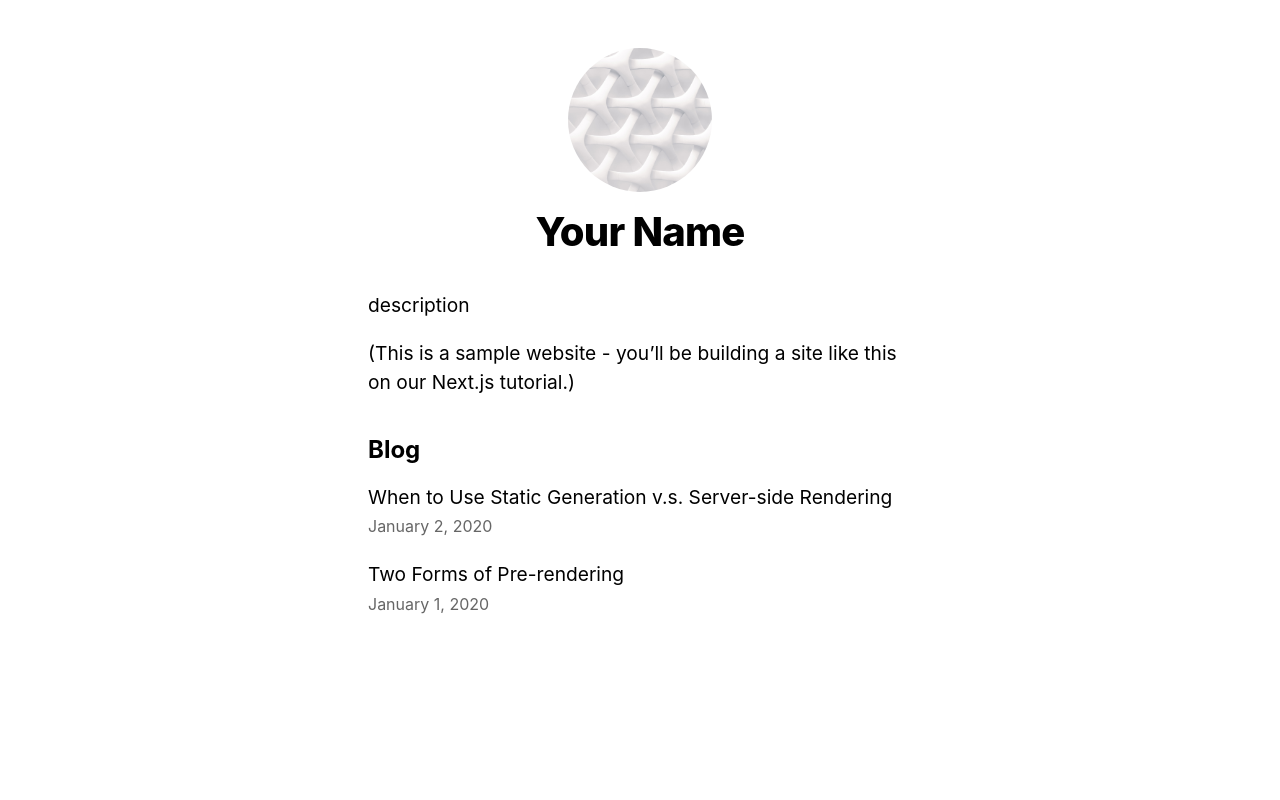
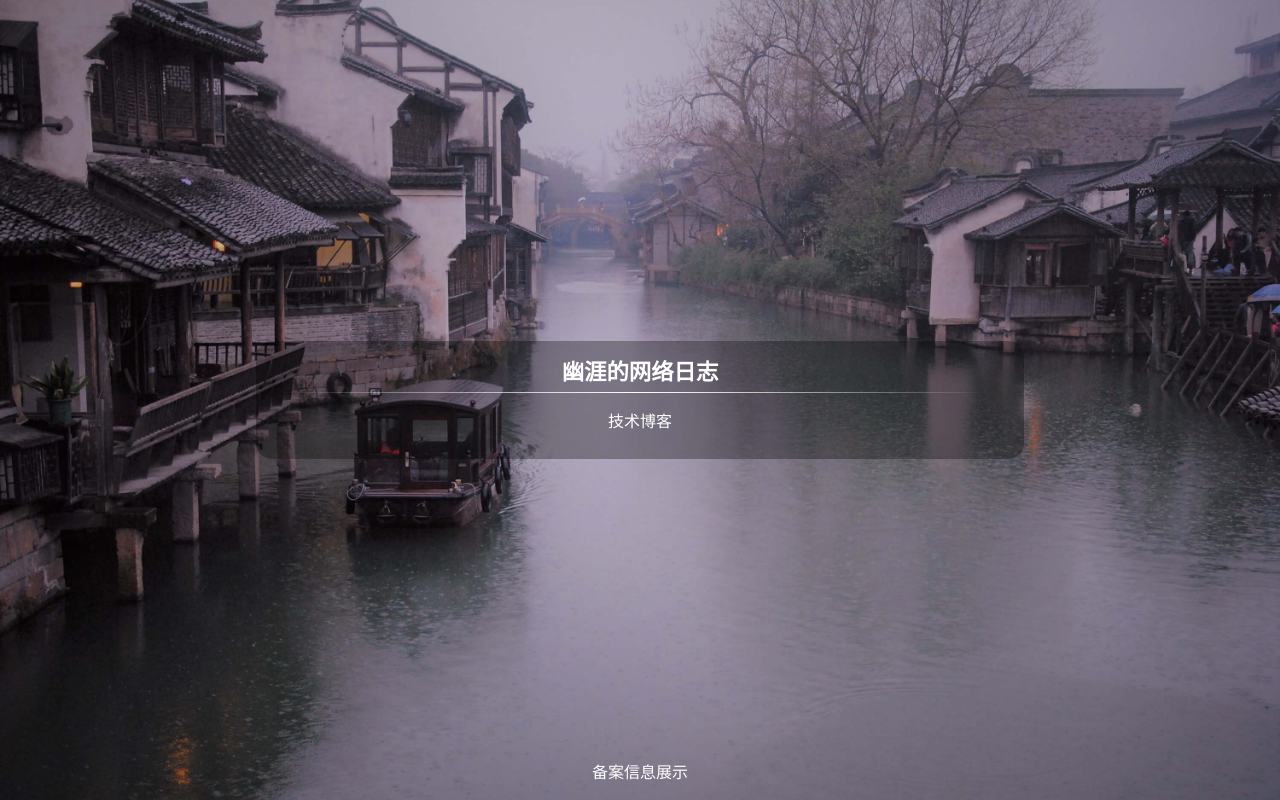
Before and after one commit to qiyueximeng/blog, a Next.js app: page / in a window 1280 px wide. Built offline with nearby package versions, Linux system fonts and the light colour scheme.

Commit message:
feat: add home page

```diff
--- a/components/layout.js
+++ b/components/layout.js
@@ -5,7 +5,7 @@ import utilStyles from "../styles/utils.module.css";
 import Link from "next/link";
 
 const name = "Your Name";
-export const siteTitle = "Next.js Sample Website";
+export const siteTitle = "幽涯的网络日志";
 
 export default function Layout({ children, home }) {
   return (
--- a/next.config.js
+++ b/next.config.js
@@ -1,5 +1,8 @@
 module.exports = {
   experimental: {
     outputStandalone: true,
+    images: {
+      layoutRaw: true,
+    },
   },
-}
+};
--- a/pages/index.js
+++ b/pages/index.js
@@ -2,8 +2,10 @@ import Head from "next/head";
 import Link from "next/link";
 import Layout, { siteTitle } from "../components/layout";
 import utilStyles from "../styles/utils.module.css";
+import styles from "../styles/index.module.css";
 import { getSortedPostsData } from "../lib/posts";
 import Date from "../components/date";
+import Image from "next/image";
 
 export async function getStaticProps() {
   const allPostsData = getSortedPostsData();
@@ -16,20 +18,24 @@ export async function getStaticProps() {
 
 export default function Home({ allPostsData }) {
   return (
-    <Layout home>
+    <div className={styles.app}>
       <Head>
         <title>{siteTitle}</title>
       </Head>
 
-      <section className={utilStyles.headingMd}>
-        <p>description</p>
-        <p>
-          (This is a sample website - you’ll be building a site like this on{" "}
-          <a href="https://nextjs.org/learn">our Next.js tutorial</a>.)
-        </p>
+      <section className={styles.container}>
+        <div className={styles.name}>{siteTitle}</div>
+        <div className={styles.line}></div>
+        <ul className={styles.list}>
+          <li>
+            <Link href="/posts">技术博客</Link>
+          </li>
+        </ul>
       </section>
 
-      <section className={`${utilStyles.headingMd} ${utilStyles.padding1px}`}>
+      <footer className={styles.footer}>备案信息展示</footer>
+
+      {/* <section className={`${utilStyles.headingMd} ${utilStyles.padding1px}`}>
         <h2 className={utilStyles.headingLg}>Blog</h2>
         <ul className={utilStyles.list}>
           {allPostsData.map(({ id, date, title }) => (
@@ -42,7 +48,7 @@ export default function Home({ allPostsData }) {
             </li>
           ))}
         </ul>
-      </section>
-    </Layout>
+      </section> */}
+    </div>
   );
 }
--- /dev/null
+++ b/pages/posts/index.js
@@ -0,0 +1,3 @@
+export default function Posts() {
+  return <div>博客首页</div>;
+}
--- a/styles/globals.css
+++ b/styles/globals.css
@@ -1,21 +1,150 @@
+/* reset */
+
 html,
+body,
+div,
+span,
+applet,
+object,
+iframe,
+h1,
+h2,
+h3,
+h4,
+h5,
+h6,
+p,
+blockquote,
+pre,
+a,
+abbr,
+acronym,
+address,
+big,
+cite,
+code,
+del,
+dfn,
+em,
+img,
+ins,
+kbd,
+q,
+s,
+samp,
+small,
+strike,
+strong,
+sub,
+sup,
+tt,
+var,
+b,
+u,
+i,
+center,
+dl,
+dt,
+dd,
+menu,
+ol,
+ul,
+li,
+fieldset,
+form,
+label,
+legend,
+table,
+caption,
+tbody,
+tfoot,
+thead,
+tr,
+th,
+td,
+article,
+aside,
+canvas,
+details,
+embed,
+figure,
+figcaption,
+footer,
+header,
+hgroup,
+main,
+menu,
+nav,
+output,
+ruby,
+section,
+summary,
+time,
+mark,
+audio,
+video {
+  margin: 0;
+  padding: 0;
+  border: 0;
+  font-size: 100%;
+  font: inherit;
+  vertical-align: baseline;
+  box-sizing: border-box;
+}
+/* HTML5 display-role reset for older browsers */
+article,
+aside,
+details,
+figcaption,
+figure,
+footer,
+header,
+hgroup,
+main,
+menu,
+nav,
+section {
+  display: block;
+}
+/* HTML5 hidden-attribute fix for newer browsers */
+*[hidden] {
+  display: none;
+}
 body {
-  padding: 0;
-  margin: 0;
-  font-family: -apple-system, BlinkMacSystemFont, Segoe UI, Roboto, Oxygen,
-    Ubuntu, Cantarell, Fira Sans, Droid Sans, Helvetica Neue, sans-serif;
+  line-height: 1;
 }
-
+menu,
+ol,
+ul {
+  list-style: none;
+}
+blockquote,
+q {
+  quotes: none;
+}
+blockquote:before,
+blockquote:after,
+q:before,
+q:after {
+  content: "";
+  content: none;
+}
+table {
+  border-collapse: collapse;
+  border-spacing: 0;
+}
 a {
   color: inherit;
   text-decoration: none;
 }
 
-* {
-  box-sizing: border-box;
+/* global css */
+
+html,
+body,
+#__next {
+  font-family: -apple-system, BlinkMacSystemFont, Segoe UI, Roboto, Oxygen,
+    Ubuntu, Cantarell, Fira Sans, Droid Sans, Helvetica Neue, sans-serif;
+  height: 100vh;
+  width: 100vw;
 }
-
-img {
-  display: block;
-  max-width: 100%;
-}
--- /dev/null
+++ b/styles/index.module.css
@@ -0,0 +1,56 @@
+.app {
+  background: url("/images/bg_m.jpg") no-repeat center/cover;
+  height: 100%;
+  overflow: hidden;
+  display: flex;
+  flex-direction: column;
+  justify-content: center;
+  align-items: center;
+}
+
+.container {
+  width: 60vw;
+  min-width: 400px;
+  max-width: 800px;
+  background: rgba(0, 0, 0, 0.3);
+  color: #fefefe;
+  border-radius: 1rem;
+  padding: 20px 30px;
+}
+
+.name {
+  font-size: 1.4rem;
+  text-align: center;
+  font-weight: bold;
+}
+
+.line {
+  border-top: 1px solid #fefefe;
+  border-image: linear-gradient(
+      30deg,
+      rgba(255, 255, 255, 0) 0%,
+      #fefefe 50%,
+      rgba(255, 255, 255, 0) 99%
+    )
+    2 2 2 2;
+  margin: 9px 0 10px;
+}
+
+.list {
+  text-align: center;
+}
+.list > li {
+  padding: 10px;
+}
+.list > li > a:hover {
+  color: aqua;
+}
+
+.footer {
+  position: absolute;
+  bottom: 0;
+  width: 100vw;
+  text-align: center;
+  padding: 20px;
+  color: #fefefe;
+}
```
Also changed, not shown: public/images/bg.jpg (added), public/images/bg_m.jpg (added).
